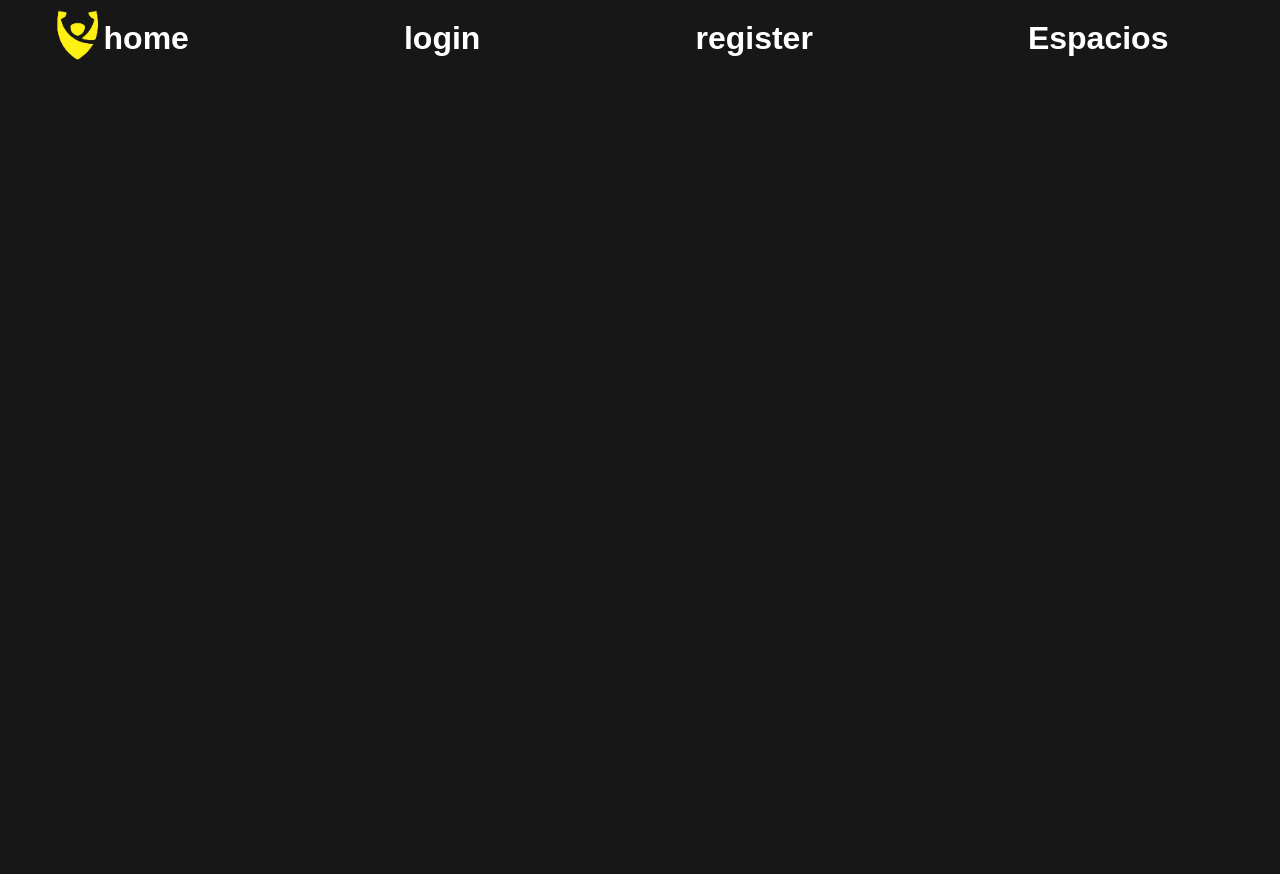
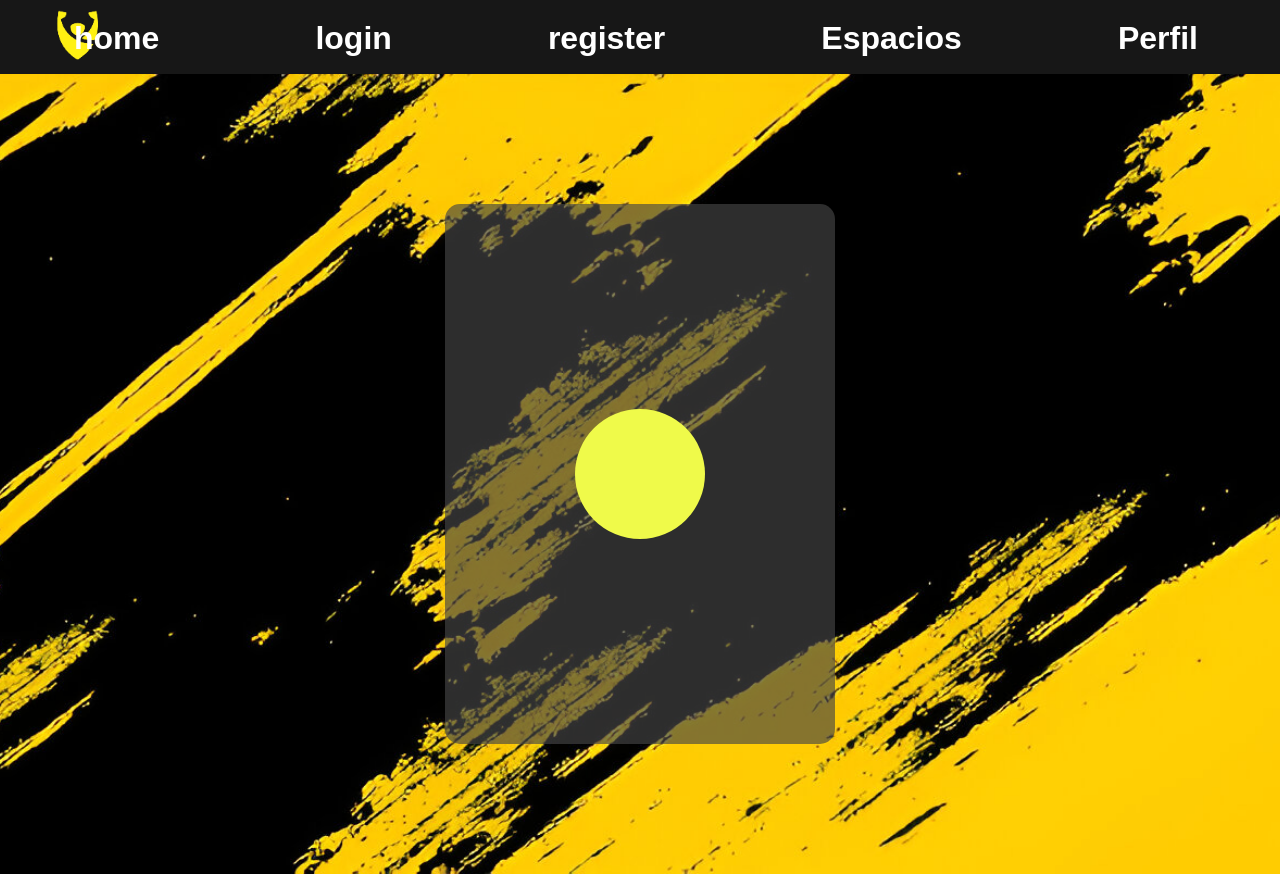
Before and after one commit to AnthoLogy63/ProgramacionWeb_Proy_GymLocal, an Angular app in the folder PROYECTO_REVO/frontend/: page /viewLogin in a window 1280 px wide. Before the commit this address led to /. Before the commit the page ends 800 px from the top, so only its background shows below. Built offline with nearby package versions, Linux system fonts and the light colour scheme.

Commit message:
Se agregan la página de vista para el Login

```diff
--- a/PROYECTO_REVO/frontend/src/app/app.routes.ts
+++ b/PROYECTO_REVO/frontend/src/app/app.routes.ts
@@ -4,13 +4,15 @@ import { HomeComponent } from './components/home/home.component';
 import { RegisterComponent } from './components/register/register.component';
 import { LoginComponent } from './components/login/login.component';
 import { EspaciosComponent } from './components/espacios/espacios.component';
+import { ViewLoginComponent } from './components/view-login/view-login.component';
 
 export const routes: Routes = [
   {path: '', redirectTo: 'home', pathMatch: 'full'},
   {path: 'home', component: HomeComponent},
   {path: 'register', component: RegisterComponent},
   {path: 'login', component: LoginComponent},
-  {path: 'espacios', component: EspaciosComponent }
+  {path: 'espacios', component: EspaciosComponent },
+  {path: 'viewLogin', component: ViewLoginComponent },
 ];
 
 @NgModule({
--- a/PROYECTO_REVO/frontend/src/app/components/view-login/view-login.component.css
+++ b/PROYECTO_REVO/frontend/src/app/components/view-login/view-login.component.css
@@ -1,5 +1,5 @@
 .body-viewLogin{
-    background-image: url('/assets/register-fondo.jpg');
+    background-image: url('/assets/fondo_perfil.jpeg');
     background-size: cover;
     background-position: center;
     background-repeat: no-repeat;
@@ -8,4 +8,26 @@
     justify-content: center;
     align-items: center;
     flex-direction: column;
-  }
+}
+
+.perfilContainer {
+    min-width: 390px;
+    min-height: 470px;
+    background-color: #454545a6;
+    width: 30%;
+    max-height: 600px;
+    height: 540px;
+    position: relative;
+    border-radius: 15px;
+    display: flex;
+    justify-content: center;
+    align-items: center;
+    flex-direction: column;
+}
+
+.avatar{
+    height: 130px;
+    width: 130px;
+    background-color: #effa4a;
+    border-radius: 50%;
+}
--- a/PROYECTO_REVO/frontend/src/app/components/view-login/view-login.component.html
+++ b/PROYECTO_REVO/frontend/src/app/components/view-login/view-login.component.html
@@ -1,3 +1,11 @@
 <div class="body-viewLogin">
-
+    <div class="perfilContainer">
+        <div class="avatar"></div>
+        <div class="informacion">
+            <div class="sectionInfo"></div>
+            <div class="sectionInfo"></div>
+            <div class="sectionInfo"></div>
+            <div class="sectionInfo"></div>
+        </div>
+    </div>
 </div>
--- a/PROYECTO_REVO/frontend/src/app/shared/navmenu/navmenu.component.html
+++ b/PROYECTO_REVO/frontend/src/app/shared/navmenu/navmenu.component.html
@@ -10,6 +10,7 @@
       <li *ngIf="isLoggedIn()"><a href="#" (click)="logout()">Cerrar Sesión</a></li>
       <li *ngIf="!isLoggedIn()"><a [routerLink]="['/register']">register</a></li>
       <li><a routerLink="/espacios">Espacios</a></li>
+      <li><a [routerLink]="['/viewLogin']">Perfil</a></li>
     </ul>
   </nav>
 </header>
```
Also changed, not shown: PROYECTO_REVO/frontend/src/assets/fondo_perfil.jpeg (added).
